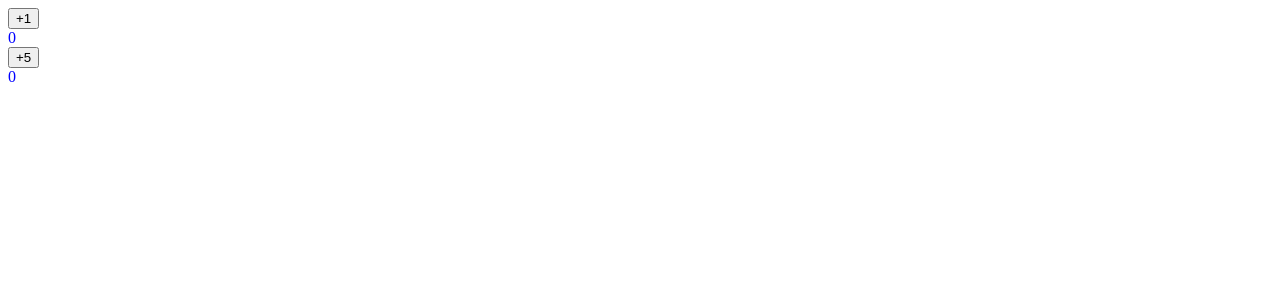
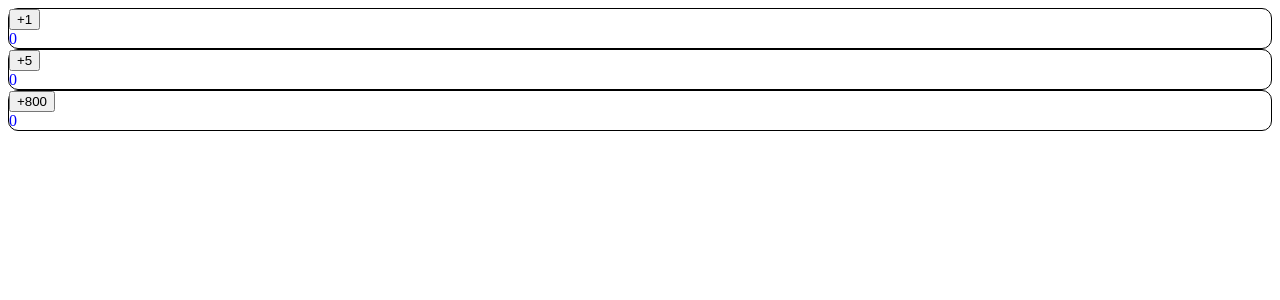
Before and after one commit to mihiranchathuranga/learn_react3, a React (Create React App) app: page / in a window 1280 px wide. Shown: the top 300 px of the page. Built offline with nearby package versions, Linux system fonts and the light colour scheme.

Commit message:
add buttonColor prop to the components

```diff
--- a/src/components/App.js
+++ b/src/components/App.js
@@ -4,8 +4,9 @@ import CountButton from './CountButton'
 const App = () => {
        return(
         <div>
-            <CountButton incrementBy={1}/>
-            <CountButton incrementBy={5}/>
+            <CountButton incrementBy={1} buttonColor={'blue'}/>
+            <CountButton incrementBy={5} buttonColor={'red'}/>
+            <CountButton incrementBy={800} buttonColor={'green'}/>
         </div>
        )
    }
--- a/src/components/CountButton.js
+++ b/src/components/CountButton.js
@@ -13,6 +13,8 @@ const CountButton = (props) => {
 
     const divStyle = {
         color: "blue",
+        border: "1px solid black",
+        borderRadius: "10px",
     }
 
     return (<div style={divStyle}>
```
